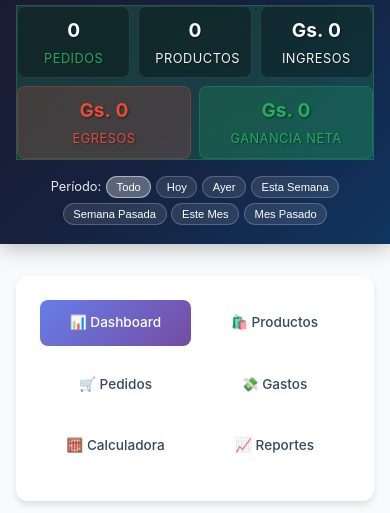
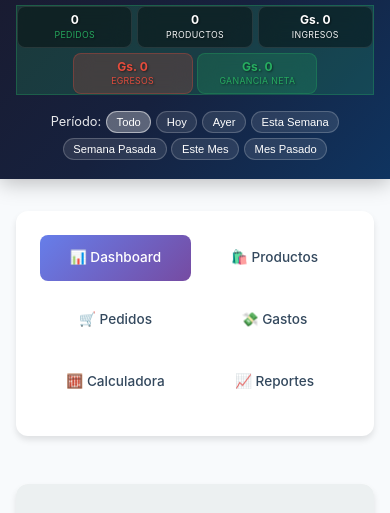
Before and after one commit to Fabrizzio-V/BERSERKER.CO, a plain HTML site: page index.html in a window 390 px wide. Shown: the part 66-579 px from the top of the page. Drawn offline with Linux system fonts and the light colour scheme; a script that the page names is missing.

Commit message:
Update index.html

```diff
--- a/index.html
+++ b/index.html
@@ -72,13 +72,16 @@
 
         .stats-row {
             display: flex;
-            gap: 2rem;
+            gap: 0.7rem;
+            justify-content: center;
+            flex-wrap: wrap;
         }
 
         .date-filters {
             display: flex;
             gap: 0.5rem;
             align-items: center;
+            justify-content: center;
         }
 
         .date-filter-btn {
@@ -99,26 +102,32 @@
 
         .stat-item {
             text-align: center;
-            padding: 0.5rem 1rem;
-            background: rgba(0, 0, 0, 0.3);
+            padding: 0.4rem 0.5rem;
+            background: rgba(0, 0, 0, 0.4);
             border-radius: 8px;
             backdrop-filter: blur(10px);
             border: 1px solid rgba(255, 255, 255, 0.1);
+            min-width: 150px;
+            max-width: 170px;
+            flex: 1;
         }
 
         .stat-value {
             font-weight: 700;
-            font-size: 1.2rem;
+            font-size: 0.85rem;
             margin-bottom: 0.2rem;
             text-shadow: 1px 1px 2px rgba(0, 0, 0, 0.5);
+            line-height: 1.1;
+            white-space: nowrap;
         }
 
         .stat-label {
-            font-size: 0.8rem;
+            font-size: 0.6rem;
             opacity: 0.95;
             text-transform: uppercase;
-            letter-spacing: 0.5px;
+            letter-spacing: 0.3px;
             text-shadow: 1px 1px 2px rgba(0, 0, 0, 0.5);
+            line-height: 1.2;
         }
 
         .container {
@@ -187,11 +196,6 @@
             font-size: 1.8rem;
             margin-bottom: 0.5rem;
             color: var(--primary);
-        }
-
-        .content-header p {
-            color: #657786;
-            font-size: 1.1rem;
         }
 
         .content-body {
@@ -613,14 +617,22 @@
 
             .stats-row {
                 flex-wrap: wrap;
-                gap: 0.5rem;
+                gap: 0.3rem;
                 justify-content: center;
             }
 
             .stat-item {
-                flex: 1;
                 min-width: 100px;
+                max-width: 120px;
                 font-size: 0.8rem;
+            }
+
+            .stat-value {
+                font-size: 0.75rem;
+            }
+
+            .stat-label {
+                font-size: 0.55rem;
             }
 
             .date-filters {
```
